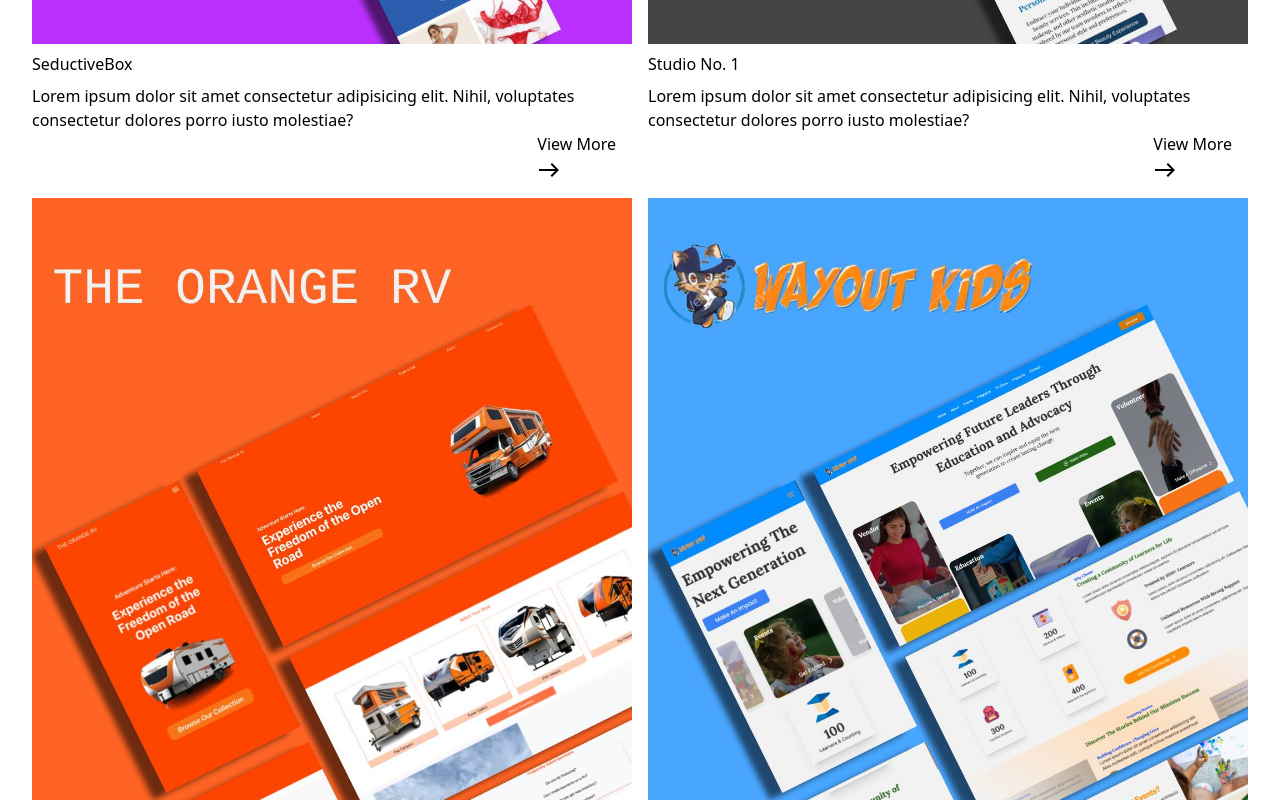
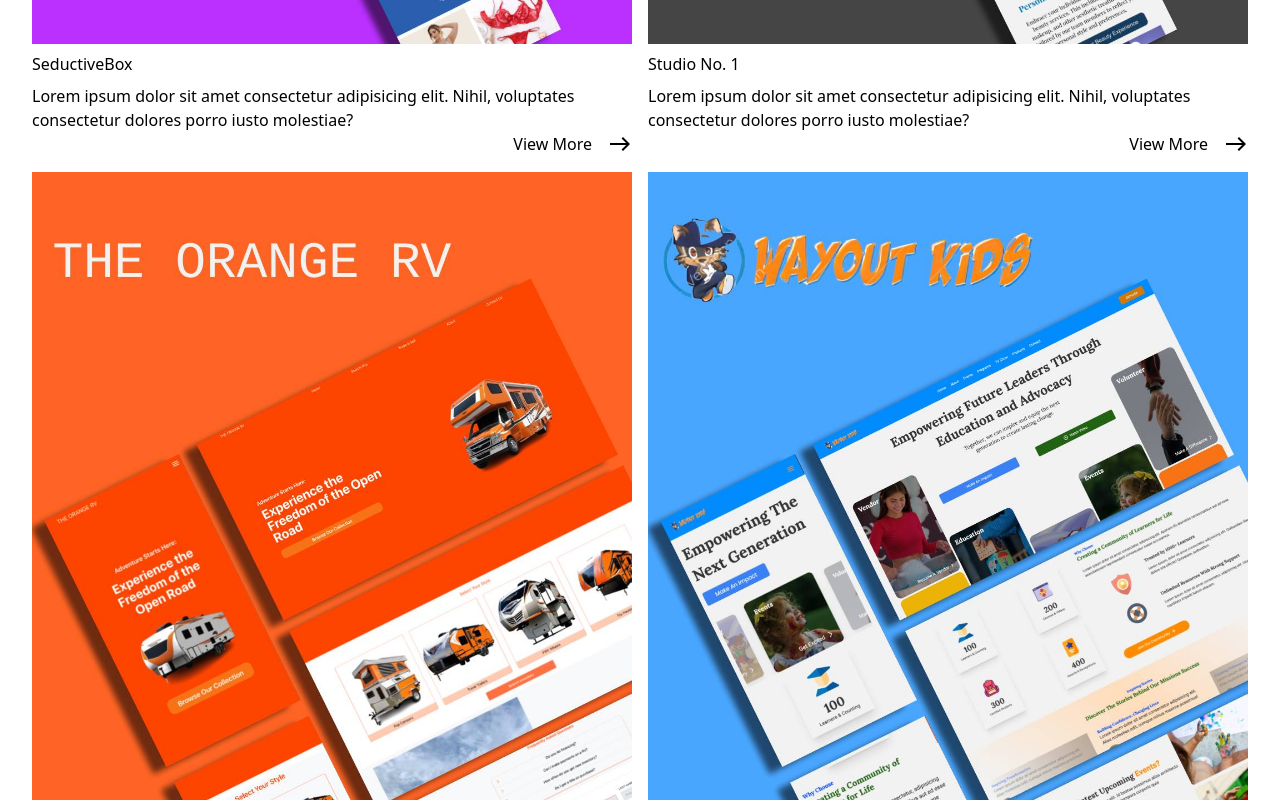
Before and after one commit to Parrasite9/nextwave, a React (Create React App) app: page / in a window 1280 px wide. Shown: the part 1600-2400 px from the top of the page. Built offline with nearby package versions, Linux system fonts and the light colour scheme.

Commit message:
Styled the Link and removed the div

```diff
--- a/src/Components/Home/CaseStudy.jsx
+++ b/src/Components/Home/CaseStudy.jsx
@@ -14,12 +14,12 @@ function CaseStudy() {
                         <img src={casestudy.poster} alt={casestudy.title} />
                         <h3 className='header py-2'>{casestudy.name}</h3>
                         <p>Lorem ipsum dolor sit amet consectetur adipisicing elit. Nihil, voluptates consectetur dolores porro iusto molestiae?</p>
-                        <div className="view__caseStudy flex justify-end">
-                            <Link to={`casestudy/${casestudy.name}`}>
+                        {/* <div className="view__caseStudy flex justify-end"> */}
+                            <Link className='view__caseStudy flex justify-end' to={`casestudy/${casestudy.name}`}>
                                 <p className='mr-4'>View More</p>
                                 <EastIcon />
                             </Link>
-                        </div>
+                        {/* </div> */}
                     </div>
                 ))}
             </div>
```
